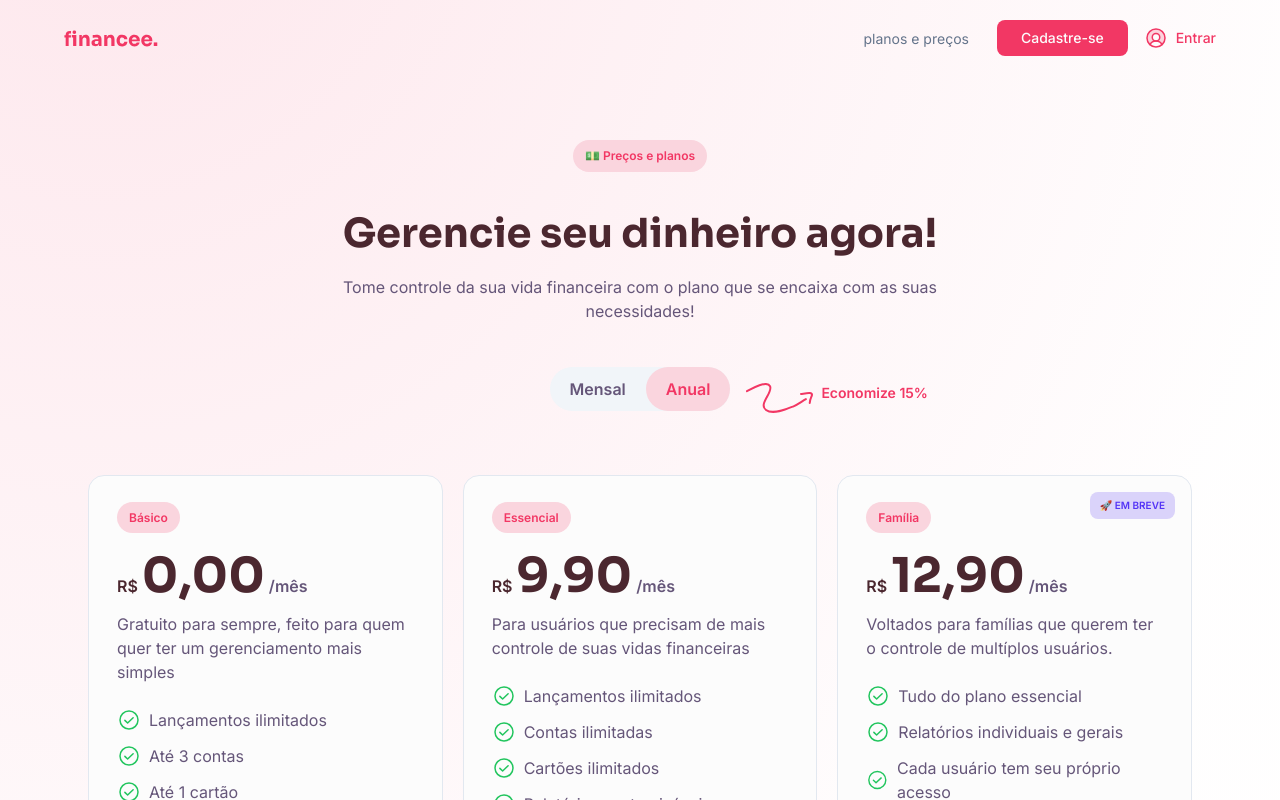
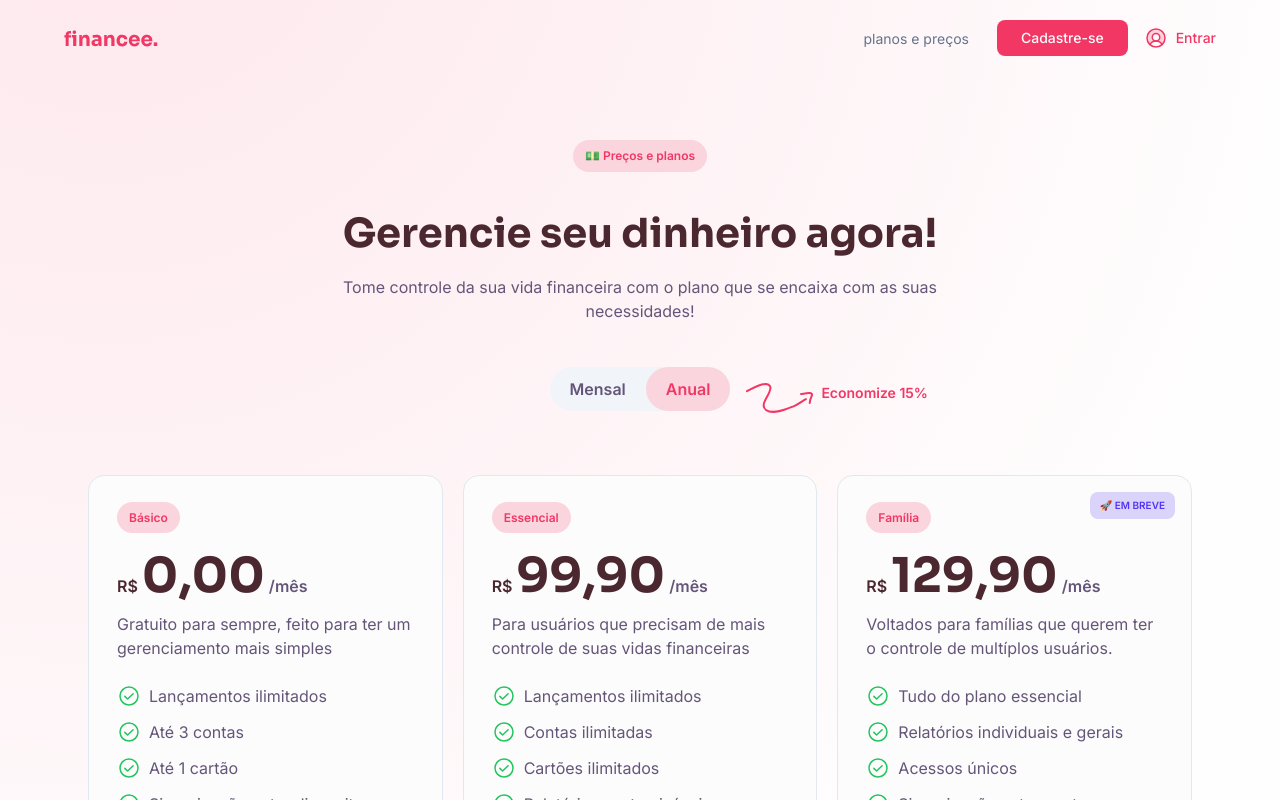
Before and after one commit to MathPSantos/financee, a React (Vite) app: page /plans in a window 1280 px wide. Shown: the top 800 px of the page. Built offline with nearby package versions, Linux system fonts and the light colour scheme.

Commit message:
feat: finish plans section

```diff
--- a/src/pages/Plans/Plans.page.tsx
+++ b/src/pages/Plans/Plans.page.tsx
@@ -21,8 +21,9 @@ const PLANS: Plan[] = [
   {
     name: "Básico",
     description:
-      "Gratuito para sempre, feito para quem quer ter um gerenciamento mais simples",
-    price: 0,
+      "Gratuito para sempre, feito para ter um gerenciamento mais simples",
+    pricePerMonth: 0,
+    pricePerYear: 0,
     features: [
       "Lançamentos ilimitados",
       "Até 3 contas",
@@ -35,7 +36,8 @@ const PLANS: Plan[] = [
     name: "Essencial",
     description:
       "Para usuários que precisam de mais controle de suas vidas financeiras",
-    price: 9.9,
+    pricePerMonth: 9.9,
+    pricePerYear: 99.9,
     features: [
       "Lançamentos ilimitados",
       "Contas ilimitadas",
@@ -48,12 +50,13 @@ const PLANS: Plan[] = [
     name: "Família",
     description:
       "Voltados para famílias que querem ter o controle de multíplos usuários.",
-    price: 12.9,
+    pricePerMonth: 12.9,
+    pricePerYear: 129.9,
     features: [
       "Tudo do plano essencial",
       "Relatórios individuais e gerais",
-      "Cada usuário tem seu próprio acesso",
-      "Sicronização entre múltiplas contas",
+      "Acessos únicos",
+      "Sicronização entre contas",
     ],
     buttonLabel: "Disponível em breve",
     isCommingSoon: true,
@@ -110,7 +113,11 @@ export function Plans() {
                 </div>
               </div>
 
-              <PlansShelf plans={PLANS} className="mt-16" />
+              <PlansShelf
+                isAnualPlanSelected={isAnualPlanSelected}
+                plans={PLANS}
+                className="mt-16"
+              />
             </div>
           </MaxWidth>
         </section>
--- a/src/pages/Plans/components/PlanItem.component.tsx
+++ b/src/pages/Plans/components/PlanItem.component.tsx
@@ -4,11 +4,19 @@ import { Plan } from "../types/Plan.types";
 
 interface PlanItemProps {
   data: Plan;
+  isAnualPlanSelected: boolean;
 }
 
-export function PlanItem({ data }: PlanItemProps) {
-  const { name, description, price, features, buttonLabel, isCommingSoon } =
-    data;
+export function PlanItem({ data, isAnualPlanSelected }: PlanItemProps) {
+  const {
+    name,
+    description,
+    pricePerMonth,
+    pricePerYear,
+    features,
+    buttonLabel,
+    isCommingSoon,
+  } = data;
 
   function formatPrice(price: number) {
     return price.toFixed(2).replace(".", ",");
@@ -21,7 +29,7 @@ export function PlanItem({ data }: PlanItemProps) {
       <div className="flex items-baseline gap-1 mt-6">
         <span className="text-brown-500 font-semibold">R$</span>
         <strong className="font-display text-5xl font-bold leading-none text-brown-500">
-          {formatPrice(price)}
+          {formatPrice(isAnualPlanSelected ? pricePerYear : pricePerMonth)}
         </strong>
         <span className="font-semibold">/mês</span>
       </div>
--- a/src/pages/Plans/components/PlansShelf.component.tsx
+++ b/src/pages/Plans/components/PlansShelf.component.tsx
@@ -5,9 +5,15 @@ import { PlanItem } from "./PlanItem.component";
 
 interface PlansShelfProps extends HTMLAttributes<HTMLDivElement> {
   plans: Plan[];
+  isAnualPlanSelected: boolean;
 }
 
-export function PlansShelf({ plans, className, ...props }: PlansShelfProps) {
+export function PlansShelf({
+  plans,
+  isAnualPlanSelected,
+  className,
+  ...props
+}: PlansShelfProps) {
   const compClassName = classNames(
     "flex flex-col justify-center items-start gap-5 w-full md:flex-row",
     className
@@ -16,7 +22,11 @@ export function PlansShelf({ plans, className, ...props }: PlansShelfProps) {
   return (
     <div className={compClassName} {...props}>
       {plans.map((plan) => (
-        <PlanItem key={plan.name} data={plan} />
+        <PlanItem
+          isAnualPlanSelected={isAnualPlanSelected}
+          key={plan.name}
+          data={plan}
+        />
       ))}
     </div>
   );
--- a/src/pages/Plans/types/Plan.types.ts
+++ b/src/pages/Plans/types/Plan.types.ts
@@ -1,7 +1,8 @@
 export interface Plan {
   name: string;
   description: string;
-  price: number;
+  pricePerMonth: number;
+  pricePerYear: number;
   features: string[];
   buttonLabel: string;
   isCommingSoon?: boolean;
```
